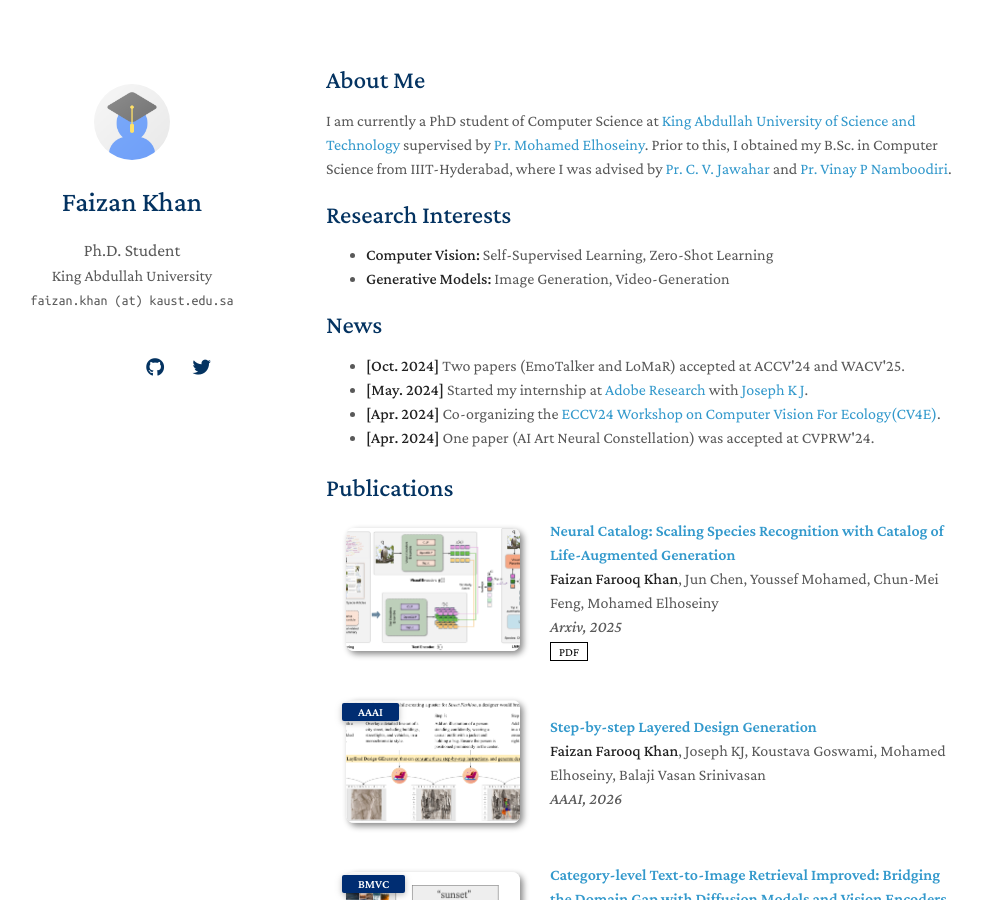
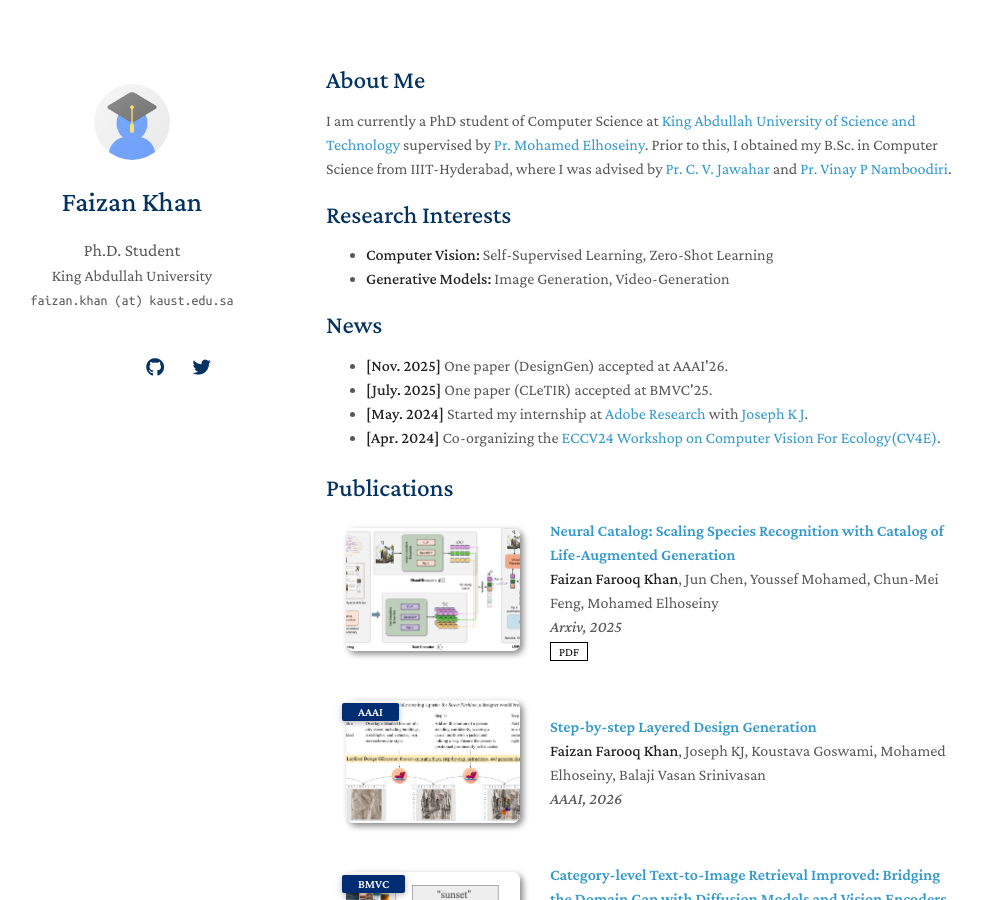
Before and after one commit to faixan-khan/faixan-khan.github.io, a Jekyll site: the page built from index.md, in a window 1280 px wide and 900 px high. Shown: the whole window, without its empty margins (144-1125 px from the left). Built offline with Jekyll 4.4.1, drawn with Linux system fonts in a browser that asks for light colours; nearby versions of some CDN libraries; a style sheet for code colours, icons or effects is not loaded; our own code applies the rules of GitHub Pages for plain Markdown files.

Commit message:
bmvc aaai

```diff
--- a/_includes/news.md
+++ b/_includes/news.md
@@ -12,7 +12,8 @@
 
 
 <ul id="scrollableDiv" onmouseover="showScrollbar()" onmouseout="hideScrollbar()">
-  <li><strong>[Oct. 2024]</strong> Two papers (EmoTalker and LoMaR) accepted at ACCV'24 and WACV'25.</li>
+  <li><strong>[Nov. 2025]</strong> One paper (DesignGen) accepted at AAAI'26.</li>
+  <li><strong>[July. 2025]</strong> One paper (CLeTIR) accepted at BMVC'25.</li>
   <li><strong>[May. 2024]</strong> Started my internship at <a href="https://research.adobe.com/">Adobe Research</a> with <a href='https://josephkj.in/'>Joseph K J</a>.</li>
   <li><strong>[Apr. 2024]</strong> Co-organizing the <a href="https://cv4e.netlify.app/">ECCV24 Workshop on Computer Vision For Ecology(CV4E)</a>.</li>
   <li><strong>[Apr. 2024]</strong> One paper (AI Art Neural Constellation) was accepted at CVPRW'24.</li>
```
